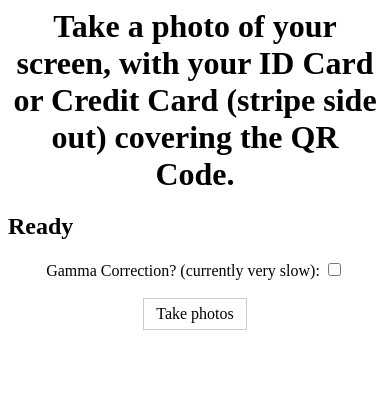
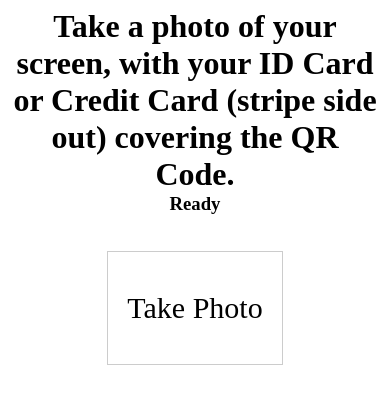
Before and after one commit to rdas1/size_dist_demo, a PHP site: page /index.html in a window 390 px wide. Shown: the top 404 px of the page. Run offline with PHP 8.4, Linux system fonts and the light colour scheme; some libraries are stand-ins or nearby versions.

Commit message:
added Service Worker to make Exif work on mobile, as PWA

```diff
--- a/index.html
+++ b/index.html
@@ -4,23 +4,20 @@
 	<meta charset="utf-8">
 	<title>Screen Size and Viewing Distance</title>
 	<link rel="stylesheet" href="style.css">
+	<link rel="manifest" href="/static/manifest.json">
 </head>
 <body>
 	<h1 id="instructions">Take a photo of your screen, with your ID Card or Credit Card (stripe side out) covering the QR Code.</h1>
-	<h2 id="status">Loading...</h2>
+	<h3 id="status">Loading...</h3>
 	<div>
 		<div class="inputoutput">
 
 			<img id="imageSrc"/>
-
-			Gamma Correction? (currently very slow): <input type="checkbox" id="gammeCorrectionSwitch">
 			<br><br>
 			<label class="custom-file-upload">
 				<input type="file" id="fileInput" name="file" accept="image/*" size=60/>
-				Take photos
+				Take Photo
 			</label>
-
-
 
 		</div>
 
@@ -298,5 +295,14 @@
 		}
 	</script>
 	<script async src="https://docs.opencv.org/master/opencv.js" onload="onOpenCvReady();" type="text/javascript"></script>
+
+	<script>
+	 if (!navigator.serviceWorker.controller) {
+	     navigator.serviceWorker.register("/serviceWorker.js").then(function(reg) {
+	         console.log("Service worker has been registered for scope: " + reg.scope);
+	     });
+	 }
+	</script>
+
 </body>
 </html>
--- a/style.css
+++ b/style.css
@@ -4,6 +4,11 @@
 }
 
 .inputoutput {
+	margin: auto;
+	text-align: center;
+}
+
+#status {
 	margin: auto;
 	text-align: center;
 }
@@ -17,6 +22,12 @@ input[type="file"] {
     display: inline-block;
     padding: 6px 12px;
     cursor: pointer;
+    display: inline-block;
+    font-size: 30px;
+    width: 40%;
+	height: 100px;
+	line-height: 100px;
+	text-align: center;
 }
 
 img {
```
Also changed, not shown: 1 other file.
